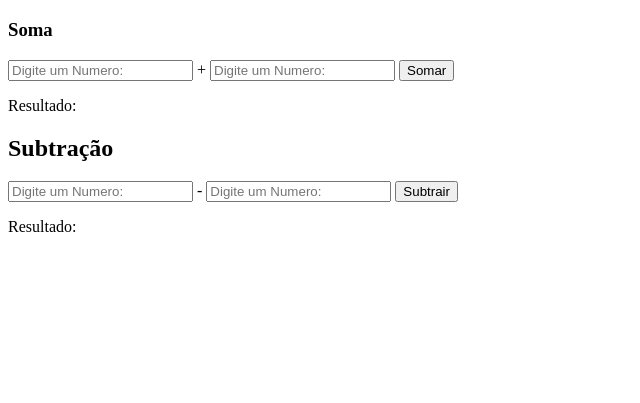
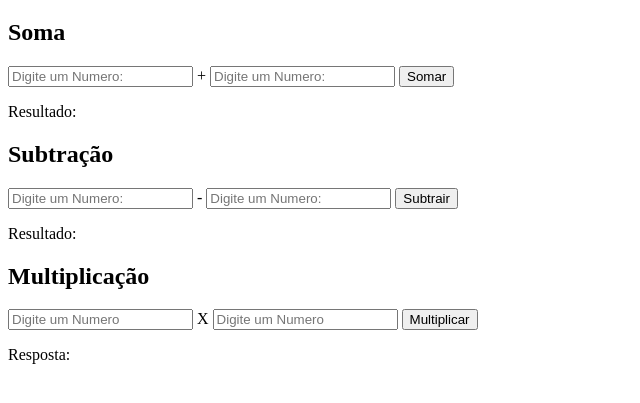
Before and after one commit to RafaelMenegalli/Javascript, a plain HTML site: page testes/teste006.html in a window 1280 px wide. Shown: the part 61-464 px from the top of the page, without its empty margins (0-640 px from the left). Drawn offline with Linux system fonts and the light colour scheme.

Commit message:
Update teste006.html

```diff
--- a/testes/teste006.html
+++ b/testes/teste006.html
@@ -6,13 +6,15 @@
     <meta name="viewport" content="width=device-width, initial-scale=1.0">
     <title>Projeto Calculo Mais Avançado</title>
     <style>
-
+        button{
+            cursor: pointer;
+        }
     </style>
 </head>
 <body>
     <h1>Calculos (+) (-) (X) (/)</h1>
     <div class="soma">
-        <h3>Soma</h3>
+        <h2>Soma</h2>
         <input type="number" name="valor01" id="valor01" placeholder="Digite um Numero:"> +
         <input type="number" name="valor02" id="valor02" placeholder="Digite um Numero:">
         <button id="somar" onclick="somar()">Somar</button>
@@ -24,6 +26,14 @@
         <input type="number" name="valor04" id="valor04" placeholder="Digite um Numero:">
         <button id="menos" onclick="subtrair()">Subtrair</button>
         <p id="resultado-menos">Resultado: </p>
+    </div>
+
+    <div class="vezes">
+        <h2>Multiplicação</h2>
+        <input type="number" name="mult1" id="mult1" placeholder="Digite um Numero"> X
+        <input type="number" name="mult2" id="mult2" placeholder="Digite um Numero">
+        <button id="multiplicar" onclick="multiplicar()">Multiplicar</button>
+        <p id="resultado-multiplicacao">Resposta:</p>
     </div>
 
     <script>
@@ -47,6 +57,16 @@
             resmenos.innerText = 'Resultado: ' + subtrair
         }
 
+        function multiplicar(){
+            var valor05 = document.getElementById('mult1')
+            var valor06 = document.getElementById('mult2')
+            var n5 = Number(valor05.value)
+            var n6 = Number(valor06.value)
+            var resmultiplicacao = document.getElementById('resultado-multiplicacao')
+            var multiplicacao = n5 * n6
+            resmultiplicacao.innerText = 'Resultado: ' + multiplicacao
+        }
+
     </script>
 </body>
 </html>
```
